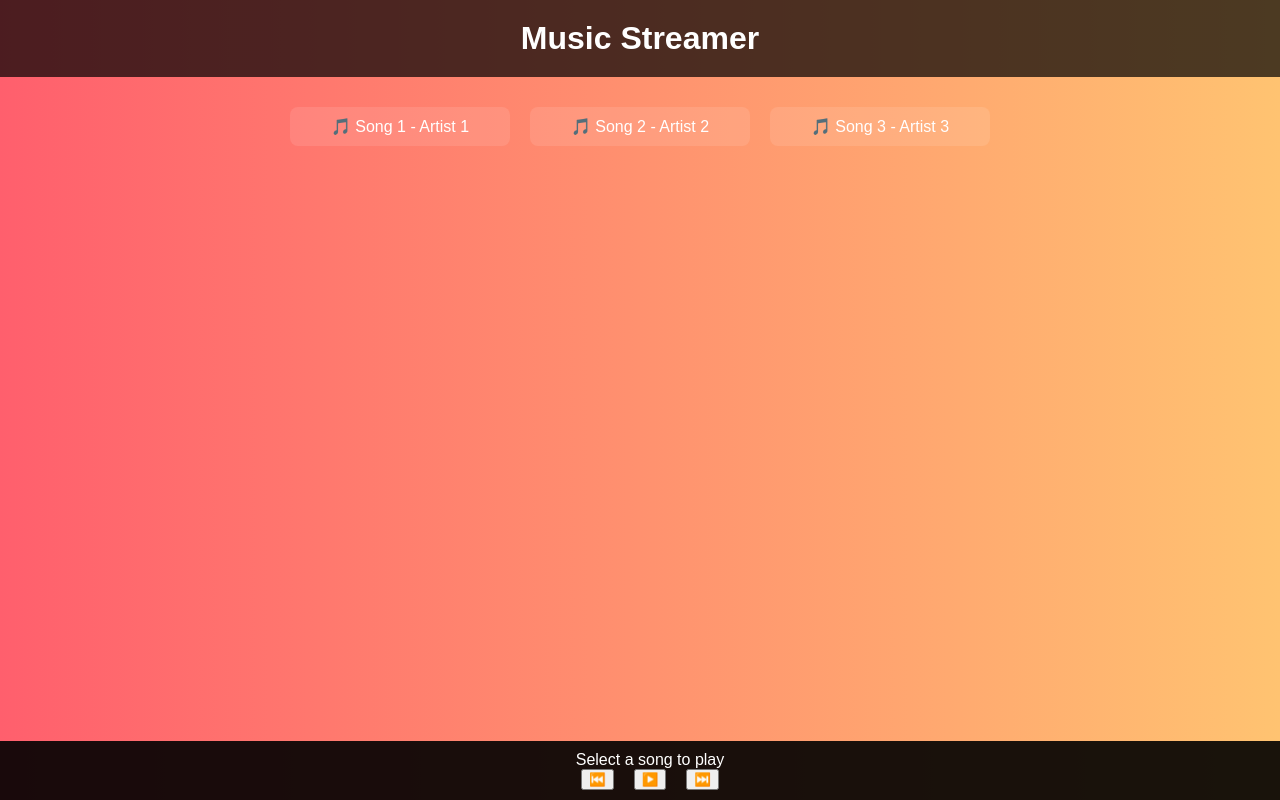
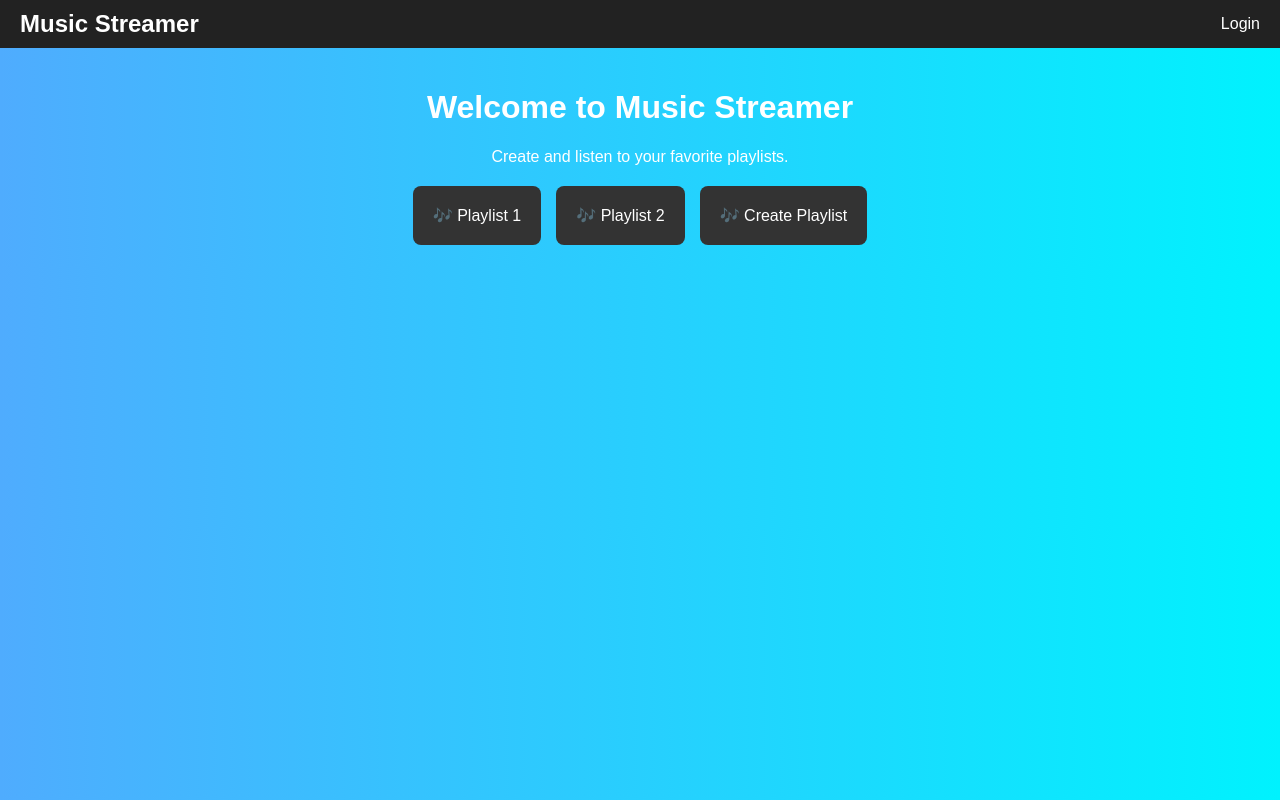
Before and after one commit to MasterD2012/Acute, a plain HTML site: page index.html in a window 1280 px wide. Drawn offline with Linux system fonts and the light colour scheme.

Commit message:
Update index.html

```diff
--- a/index.html
+++ b/index.html
@@ -9,113 +9,72 @@
             font-family: Arial, sans-serif;
             margin: 0;
             padding: 0;
-            background: linear-gradient(to right, #ff5f6d, #ffc371);
+            background: linear-gradient(to right, #4facfe, #00f2fe);
             color: #fff;
+        }
+        header {
+            padding: 10px 20px;
+            background-color: #222;
+            color: #fff;
+            display: flex;
+            justify-content: space-between;
+            align-items: center;
+        }
+        header .logo {
+            font-size: 1.5em;
+            font-weight: bold;
+        }
+        header .login {
+            cursor: pointer;
+            font-size: 1em;
+        }
+        .content {
+            padding: 20px;
             text-align: center;
         }
-        header {
+        .playlists {
+            margin-top: 20px;
+            display: flex;
+            justify-content: center;
+            gap: 15px;
+        }
+        .playlist {
+            background: #333;
             padding: 20px;
-            background-color: rgba(0, 0, 0, 0.7);
-        }
-        header h1 {
-            margin: 0;
-        }
-        .music-list {
-            display: flex;
-            flex-wrap: wrap;
-            justify-content: center;
-            margin: 20px;
-        }
-        .song {
-            width: 200px;
-            margin: 10px;
-            padding: 10px;
-            background: rgba(255, 255, 255, 0.1);
             border-radius: 8px;
             cursor: pointer;
+            transition: transform 0.2s;
         }
-        .song:hover {
-            background: rgba(255, 255, 255, 0.2);
-        }
-        .player {
-            position: fixed;
-            bottom: 0;
-            left: 0;
-            width: 100%;
-            background-color: rgba(0, 0, 0, 0.9);
-            padding: 10px;
-        }
-        .player-controls {
-            display: flex;
-            align-items: center;
-            justify-content: center;
-            gap: 20px;
-        }
-        audio {
-            display: none;
+        .playlist:hover {
+            transform: scale(1.1);
         }
     </style>
 </head>
 <body>
     <header>
-        <h1>Music Streamer</h1>
+        <div class="logo">Music Streamer</div>
+        <div class="login" onclick="login()">Login</div>
     </header>
-    <div class="music-list">
-        <div class="song" data-src="song1.mp3">🎵 Song 1 - Artist 1</div>
-        <div class="song" data-src="song2.mp3">🎵 Song 2 - Artist 2</div>
-        <div class="song" data-src="song3.mp3">🎵 Song 3 - Artist 3</div>
-    </div>
-    <div class="player">
-        <div id="currentSong">Select a song to play</div>
-        <div class="player-controls">
-            <button id="prevBtn">⏮️</button>
-            <button id="playPauseBtn">▶️</button>
-            <button id="nextBtn">⏭️</button>
+    <div class="content">
+        <h1>Welcome to Music Streamer</h1>
+        <p>Create and listen to your favorite playlists.</p>
+        <div class="playlists">
+            <div class="playlist">🎶 Playlist 1</div>
+            <div class="playlist">🎶 Playlist 2</div>
+            <div class="playlist">🎶 Create Playlist</div>
         </div>
-        <audio id="audioPlayer"></audio>
     </div>
     <script>
-        const songs = Array.from(document.querySelectorAll('.song'));
-        const audioPlayer = document.getElementById('audioPlayer');
-        const playPauseBtn = document.getElementById('playPauseBtn');
-        const prevBtn = document.getElementById('prevBtn');
-        const nextBtn = document.getElementById('nextBtn');
-        const currentSong = document.getElementById('currentSong');
-
-        let currentIndex = -1;
-
-        function playSong(index) {
-            const selectedSong = songs[index];
-            if (!selectedSong) return;
-            currentIndex = index;
-            const src = selectedSong.getAttribute('data-src');
-            audioPlayer.src = src;
-            currentSong.textContent = selectedSong.textContent;
-            audioPlayer.play();
-            playPauseBtn.textContent = '⏸️';
+        function login() {
+            const username = prompt("Enter username:");
+            const password = prompt("Enter password:");
+            if (username && password) {
+                alert(`Welcome, ${username}!`);
+                // Send login data to server (e.g., via fetch or axios)
+            } else {
+                alert("Login failed. Please try again.");
+            }
         }
-
-        playPauseBtn.addEventListener('click', () => {
-            if (audioPlayer.paused) {
-                audioPlayer.play();
-                playPauseBtn.textContent = '⏸️';
-            } else {
-                audioPlayer.pause();
-                playPauseBtn.textContent = '▶️';
-            }
-        });
-
-        prevBtn.addEventListener('click', () => {
-            if (currentIndex > 0) playSong(currentIndex - 1);
-        });
-
-        nextBtn.addEventListener('click', () => {
-            if (currentIndex < songs.length - 1) playSong(currentIndex + 1);
-        });
-
-        songs.forEach((song, index) => {
-            song.addEventListener('click', () => playSong(index));
-        });
     </script>
 </body>
 </html>
```
